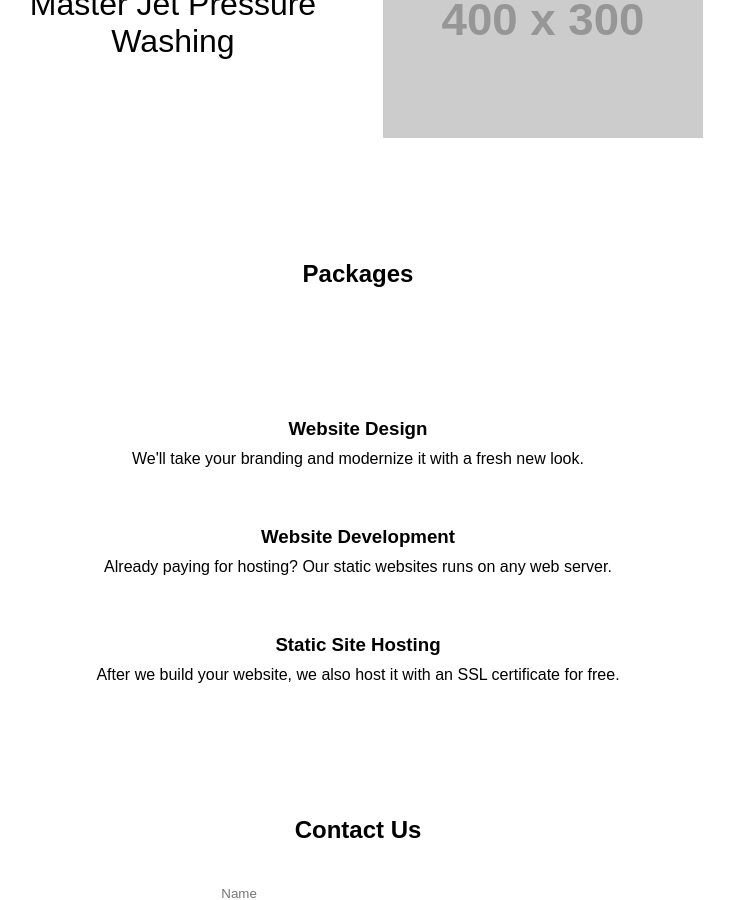
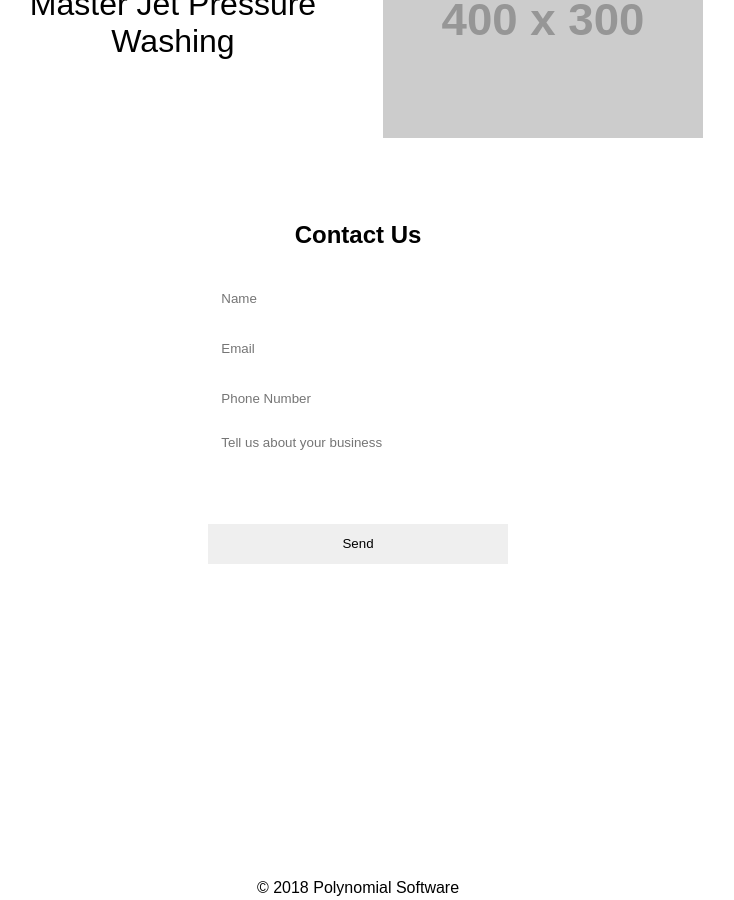
Before and after one commit to PolynomialSoftware/polysoft.ca, a Jekyll site: the page built from index.html, in a window 1280 px wide and 900 px high, scrolled down 1608 px. Shown: the whole window, without its empty margins (282-1016 px from the left). Built offline with Jekyll 4.4.1, drawn with Linux system fonts in a browser that asks for light colours; some of the changed text lies outside the part shown.

Commit message:
simplify website

```diff
--- a/index.html
+++ b/index.html
@@ -11,18 +11,9 @@
 
 <section id="description">
     <div class="container center-grid">
-        <h2>We build exceptional websites</h2>
-        <div class="card-deck">
-            <div class="card">
-                <img src="./images/unique.svg" alt="Light Bulb" class="img-top">
-                <h3 class="heading">Unique to your business</h3></div>
-            <div class="card">
-                <img src="./images/efficient.svg" alt="Laptop" class="img-top">
-                <h3 class="heading">Efficient development</h3></div>
-            <div class="card">
-                <img src="./images/secure.svg" alt="Secure" class="img-top">
-                <h3 class="heading">Peace of Mind</h3></div>
-        </div>
+        <h2>Let us build your website</h2>
+        <p>No matter how small your business, your website will serve as a source of information for your existing and potential customers.
+        </p>
     </div>
 </section>
 
@@ -45,35 +36,14 @@
     </div>
 </section>
 
-<section id="packages">
-    <div class="container center-grid">
-        <h2>Packages</h2>
-        <div class="card-deck vertical">
-            <div class="card">
-                <h3 class="heading">Website Design</h3>
-                <p class="content">We'll take your branding and modernize it with a fresh new look.
-                </p>
-            </div>
-            <div class="card">
-                <h3 class="heading">Website Development</h3>
-                <p class="content">Already paying for hosting? Our static websites runs on any web server.</p>
-            </div>
-            <div class="card">
-                <h3 class="heading">Static Site Hosting</h3>
-                <p class="content">After we build your website, we also host it with
-                    an SSL certificate for free.</p>
-            </div>
-        </div>
-    </div>
-</section>
-
 <section id="contactUs">
     <div class="container">
         <h2>Contact Us</h2>
         <form action="https://formspree.io/linhub15@gmail.com" method="POST">
             <input type="text" name="name" placeholder="Name" maxlength="50">
             <input type="email" name="_replyto" placeholder="Email" maxlength="100">
-            <textarea name="quote_details" rows="5" cols="45" placeholder="Tell us about your future website!"></textarea>
+            <input type="text" name="phone" placeholder="Phone Number" maxlength="10">
+            <textarea name="quote_details" rows="5" cols="45" placeholder="Tell us about your business"></textarea>
             <input class="btn" type="submit" value="Send">
         </form>
     </div>
```
